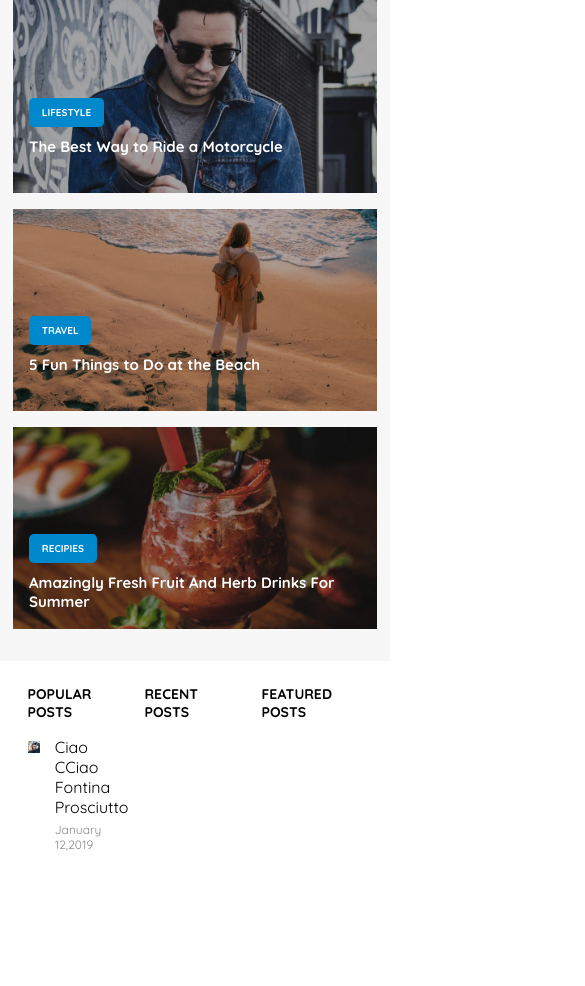
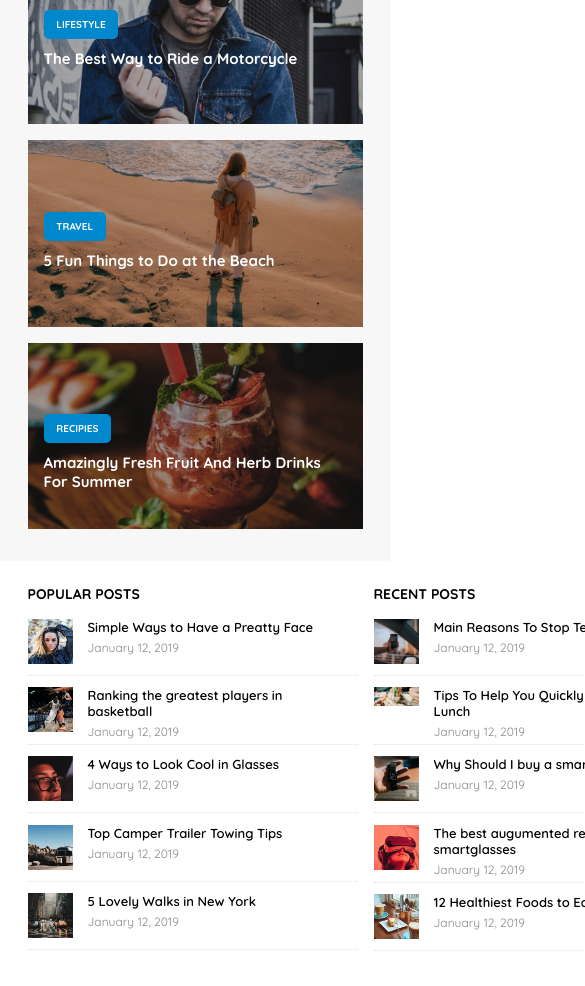
Before and after one commit to PietroSavini/proj-html-vuejs, a Vue app: page / in a window 390 px wide. Shown: the part 960-1946 px from the top of the page, 585 px wide, since content can reach past the window. Before the commit the page ends 1836 px from the top, so only its background shows below. Built offline with nearby package versions, Linux system fonts and the light colour scheme.

Commit message:
ADD : responsivness to jumbotron

```diff
--- a/src/_variables.scss
+++ b/src/_variables.scss
@@ -12,6 +12,7 @@ $bg-lgrey4: #C5C5C5;
 
 //borders
 $bd-gray1:#EDEDED;
+$bd-gray2:#E2E2E2;
 
 
 //fonts
--- a/src/components/AppHeader.vue
+++ b/src/components/AppHeader.vue
@@ -40,6 +40,61 @@ export default{
                     title:"Amazingly Fresh Fruit And Herb Drinks For Summer",
                     content: "Lorem ipsum dolor sit amet consectetur adipisicing elit. Quaerat mollitia officia alias rem laborum culpa voluptates, deserunt iusto eveniet modi.",
                 },
+            ],
+
+            popular:[
+                {
+                    title:"Simple Ways to Have a Preatty Face",
+                    date:"January 12, 2019",
+                    img:"blog-55.jpg",
+                },
+                {
+                    title:"Ranking the greatest players in basketball",
+                    date:"January 12, 2019",
+                    img:"blog-56.jpg",
+                },
+                {
+                    title:"4 Ways to Look Cool in Glasses",
+                    date:"January 12, 2019",
+                    img:"blog-57.jpg",
+                },
+                {
+                    title:"Top Camper Trailer Towing Tips",
+                    date:"January 12, 2019",
+                    img:"blog-58.jpg",
+                },
+                {
+                    title:"5 Lovely Walks in New York",
+                    date:"January 12, 2019",
+                    img:"blog-59.jpg",
+                },
+            ],
+            recent:[
+                {
+                    title:"Main Reasons To Stop Texting And Driving",
+                    date:"January 12, 2019",
+                    img:"blog-65.jpg",
+                },
+                {
+                    title:"Tips To Help You Quickly Prepare your Lunch",
+                    date:"January 12, 2019",
+                    img:"blog-66.jpg",
+                },
+                {
+                    title:"Why Should I buy a smartwatch?",
+                    date:"January 12, 2019",
+                    img:"blog-67.jpg",
+                },
+                {
+                    title:"The best augumented reality smartglasses",
+                    date:"January 12, 2019",
+                    img:"blog-68.jpg",
+                },
+                {
+                    title:"12 Healthiest Foods to Eat for Breakfast",
+                    date:"January 12, 2019",
+                    img:"blog-69.jpg",
+                },
             ]
         }
     },
@@ -54,7 +109,7 @@ export default{
         <!-- about us -->
         <section class="about">
             <div class="wrapper fl a-center">
-                <span>Everithing about Lifestyle, travel and Gadgets!</span>
+                <span>Everything about Lifestyle, travel and Gadgets!</span>
                 <ul class="fl a-center">
                     <li><a href="">sign in</a></li>
                     <li><a href="">about us</a></li>
@@ -122,21 +177,39 @@ export default{
         <section class="related">
             <div class="wrapper">
                 <div class="row fl ">
+                    <!-- popular posts -->
                     <div class="col">
                         <h3>popular posts</h3>
-                        <div class="post fl">
+                        <a v-for="post in popular" href="#">
+                            <div  class="post fl">
                                 <div class="img">
-                                <img src="../assets/images/blog-55.jpg" alt="">
+                                    <img :src="getImgUrl(post.img)" alt="">
                                 </div>
                                 <div class="post-txt">
-                                <p class="title">Ciao CCiao Fontina Prosciutto</p>
-                                <p class="date"> January 12,2019</p>
+                                    <p class="title">{{ post.title }}</p>
+                                    <p class="date"> {{ post.date }}</p>
                                 </div>
                             </div>
+                        </a>
                     </div>
+                    <!-- /popular posts -->
+
+                    <!-- recent posts -->
                     <div class="col">
                         <h3>recent posts</h3>
+                        <a href="" v-for="post in recent">
+                            <div  class="post fl">
+                                <div class="img">
+                                    <img :src="getImgUrl(post.img)" alt="">
                                 </div>
+                                <div class="post-txt">
+                                    <p class="title">{{ post.title }}</p>
+                                    <p class="date"> {{ post.date }}</p>
+                                </div>
+                            </div>
+                        </a>
+                    </div>
+                     <!-- recent posts -->
                     <div class="col">
                         <h3>featured posts</h3>
                     </div>
@@ -187,23 +260,20 @@ export default{
         }
     }
 }
-
+//jumbotron------------------------------------------------------------------
 .jumbo{
     background-color: $bg-lgray1;
     padding: 1.5rem 0;
     .row{
         flex-wrap: wrap ;
         .col{
-            min-height: 200px;
-            min-width: 380px;
-
 
             .card{
                 position: relative;
                 overflow: hidden;
                 z-index: 3;
-                object-fit: contain;
                 cursor: pointer;
+
                 &:hover{
                     .overlay{
                         top:0;
@@ -215,7 +285,6 @@ export default{
                 }
                 img{
                     transition: 500ms;
-                    display: block;
                 }
                 .filter{
                     position: absolute;
@@ -231,11 +300,42 @@ export default{
                     height: 100%;
                     width: 100%;
                     position: absolute;
-                    top: 45%;
                     left: 0;
                     padding: 1rem;
                     z-index: 2;
                     transition: 500ms;
+                    @media screen and (min-width: 300px){
+                      top:30%
+                    }
+                    @media screen and (min-width: 400px){
+                      top:45%
+                    }
+                    @media screen and (min-width:500px){
+                        top:55%
+                    }
+                    @media screen and (min-width:599px){
+                        top: 65%
+                    }
+                    @media  screen and (min-width: 650px){
+                        top: 35%
+                    }
+                    @media screen and (min-width: 820px){
+                        top:45%
+                    }
+                    @media screen and (min-width: 950px){
+                        top:55%
+                    }
+                    @media screen and (min-width:1100px){
+                        top: 45%;
+                    }
+
+
+                    // @media screen and (min-width: 1100px){
+                    //     top:60%
+                    // }
+
+
+
                     .text{
                         height: 120px;
                         flex-direction: column;
@@ -255,18 +355,49 @@ export default{
         }
     }
 }
-
+//related section----------------------------------------------------------------
 .related {
 
+    .post{
+        padding-bottom: .7rem;
+        border-bottom: 1px dotted $bd-gray2;
+        margin-bottom: .7rem;
+        max-height: 58px;
+        min-width: 330px;
+
         .img{
-        width: 50px;
-        height: 50px;
+            width: 45px;
+            height: 45px;
             margin-right: 15px;
+            img{
+                object-fit: cover;
+
+            }
+        }
+        .post-txt{
+            width: calc(100% - 70px);
+            .title{
+                font-size: 13px;
+                font-weight: 600;
+                transition: 100ms;
             }
             .date{
                 font-size: 12px;
                 color: $text-gray2;
                 margin-top: 5px;
+                transition: 100ms;
+            }
+        }
+    }
+
+    a:hover{
+        .title{
+            color: $primary;
+        }
+        .post-txt > .date{
+            color: #000000;
+            font-weight: 500;
+        }
     }
 }
 </style>
--- a/src/general.scss
+++ b/src/general.scss
@@ -8,6 +8,7 @@
 
 img{
     max-width: 100%;
+    display: block;
 }
 
 //common
@@ -37,6 +38,7 @@ body{
     max-width: 1200px;
     margin: 0 auto;
     height: 100%;
+
 }
 
 section{
@@ -88,6 +90,17 @@ h3{
 
 .col{
     display: inline-block;
-    width: calc(100% / 3 );
     padding: .5rem .5rem;
+    width: 100%;
+
+    @media screen and (min-width : 300px){
+        width: 100%;
+    }
+    @media screen and (min-width : 650px){
+        width: calc(100% / 2);
+    }
+    @media screen and (min-width: 1100px){
+        width: calc(100% / 3);
+    }
+
 }
```
Lines whose indentation alone changed are shown as unchanged.
